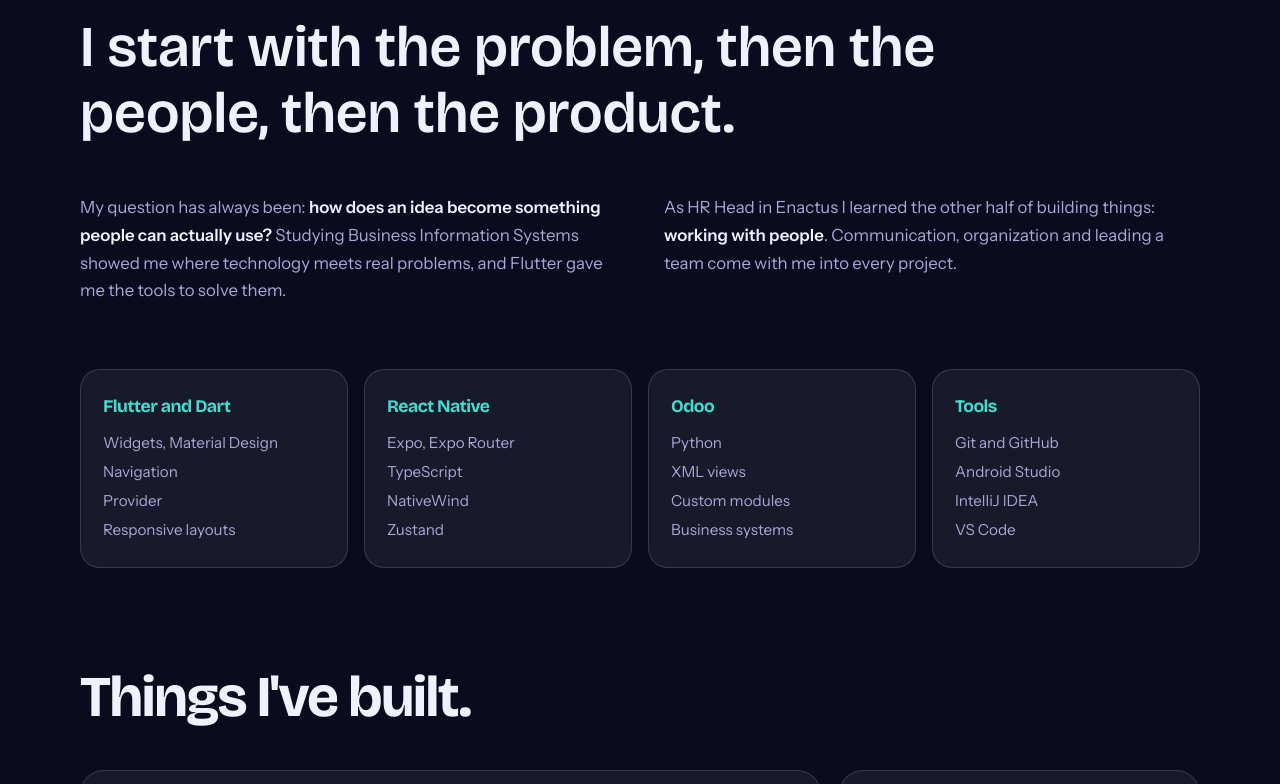
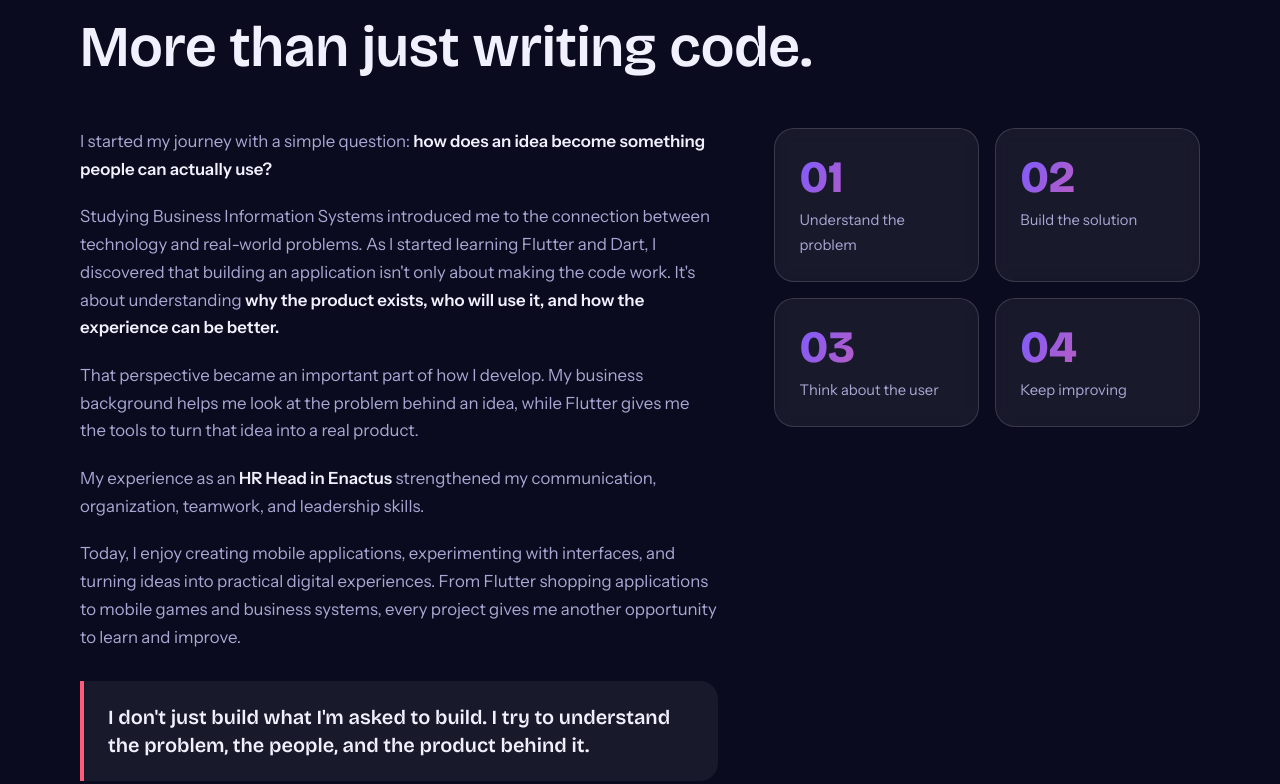
Before and after one commit to Yarayasser-tech/yara-portifolio, a plain HTML site: page index.html in a window 1280 px wide. Shown: the part 1050-1834 px from the top of the page. Drawn offline with nearby package versions, Linux system fonts and the light colour scheme.

Commit message:
Refactor about section layout and content
Updated the layout and content of the about section to improve readability and structure.

```diff
--- a/index.html
+++ b/index.html
@@ -361,9 +361,58 @@
 
         .about {
             display: grid;
+            grid-template-columns: 1.2fr .8fr;
+            gap: 56px;
+            margin-top: 48px;
+            align-items: start
+        }
+
+        .about-text p+p {
+            margin-top: 20px
+        }
+
+        .hl {
+            margin-top: 30px;
+            padding: 22px 24px;
+            border-left: 4px solid var(--c);
+            background: var(--card);
+            border-radius: 0 18px 18px 0;
+            font: 600 1.25rem/1.4 var(--d);
+            color: var(--fg)
+        }
+
+        .stats {
+            display: grid;
             grid-template-columns: 1fr 1fr;
-            gap: 48px;
-            margin-top: 48px
+            gap: 16px
+        }
+
+        .stat {
+            padding: 24px;
+            border: 1px solid var(--line);
+            border-radius: 20px;
+            background: var(--card);
+            backdrop-filter: blur(8px);
+            transition: transform .25s, border-color .25s
+        }
+
+        .stat:hover {
+            transform: translateY(-6px);
+            border-color: var(--v)
+        }
+
+        .sn {
+            font: 800 2.8rem/1.1 var(--d);
+            background: linear-gradient(120deg, var(--v), var(--c));
+            -webkit-background-clip: text;
+            background-clip: text;
+            color: transparent
+        }
+
+        .sl {
+            color: var(--mut);
+            font-size: .92rem;
+            margin-top: 6px
         }
 
         .about p {
@@ -711,14 +760,47 @@
 
         <section id="about">
             <div class="w">
-                <p class="stmt" id="stmt">I start with the problem, then the people, then the product.</p>
+                <p class="stmt" id="stmt">More than just writing code.</p>
                 <div class="about">
-                    <p data-rv>My question has always been: <strong>how does an idea become something people can
-                            actually use?</strong> Studying Business Information Systems showed me where technology
-                        meets real problems, and Flutter gave me the tools to solve them.</p>
-                    <p data-rv style="--i:1">As HR Head in Enactus I learned the other half of building things:
-                        <strong>working with people</strong>. Communication, organization and leading a team come with
-                        me into every project.</p>
+                    <div class="about-text">
+                        <p data-rv>I started my journey with a simple question: <strong>how does an idea become
+                                something people can actually use?</strong></p>
+                        <p data-rv>Studying Business Information Systems introduced me to the connection between
+                            technology and real-world problems. As I started learning Flutter and Dart, I discovered
+                            that building an application isn't only about making the code work. It's about understanding
+                            <strong>why the product exists, who will use it, and how the experience can be
+                                better.</strong>
+                        </p>
+                        <p data-rv>That perspective became an important part of how I develop. My business background
+                            helps me look at the problem behind an idea, while Flutter gives me the tools to turn that
+                            idea into a real product.</p>
+                        <p data-rv>My experience as an <strong>HR Head in Enactus</strong> strengthened my
+                            communication, organization, teamwork, and leadership skills.</p>
+                        <p data-rv>Today, I enjoy creating mobile applications, experimenting with interfaces, and
+                            turning ideas into practical digital experiences. From Flutter shopping applications to
+                            mobile games and business systems, every project gives me another opportunity to learn and
+                            improve.</p>
+                        <div class="hl" data-rv>I don't just build what I'm asked to build. I try to understand the
+                            problem, the people, and the product behind it.</div>
+                    </div>
+                    <div class="stats">
+                        <div class="stat" data-rv style="--i:0">
+                            <div class="sn">01</div>
+                            <div class="sl">Understand the problem</div>
+                        </div>
+                        <div class="stat" data-rv style="--i:1">
+                            <div class="sn">02</div>
+                            <div class="sl">Build the solution</div>
+                        </div>
+                        <div class="stat" data-rv style="--i:2">
+                            <div class="sn">03</div>
+                            <div class="sl">Think about the user</div>
+                        </div>
+                        <div class="stat" data-rv style="--i:3">
+                            <div class="sn">04</div>
+                            <div class="sl">Keep improving</div>
+                        </div>
+                    </div>
                 </div>
                 <div class="skills">
                     <div class="sk" data-rv>
```
